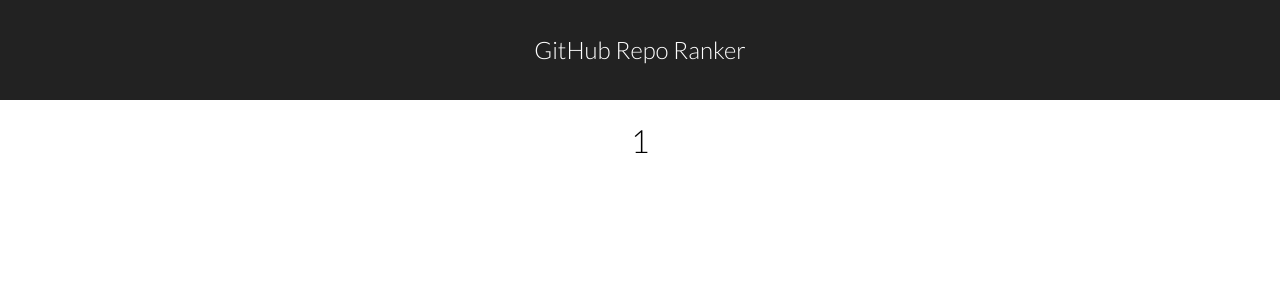
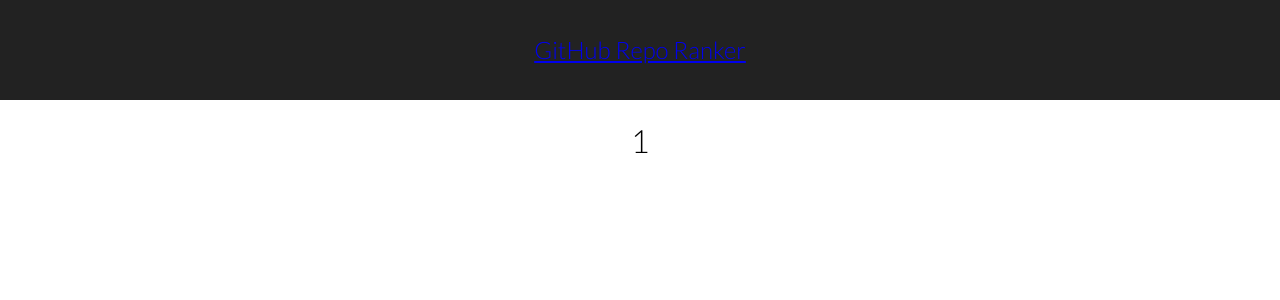
Before and after one commit to jreidgreer/github-ranker, a React app: page /1 in a window 1280 px wide. Shown: the top 300 px of the page. Built offline with nearby package versions, Linux system fonts and the light colour scheme.

Commit message:
Extract Layout into separate component

```diff
--- a/package.json
+++ b/package.json
@@ -37,6 +37,7 @@
     "react": "^16.4.2",
     "react-dev-utils": "^5.0.2",
     "react-dom": "^16.4.2",
+    "react-helmet": "^5.2.0",
     "react-router-dom": "^4.3.1",
     "request": "^2.88.0",
     "request-promise": "^4.2.2",
--- a/public/index.html
+++ b/public/index.html
@@ -4,22 +4,7 @@
     <meta charset="utf-8">
     <meta name="viewport" content="width=device-width, initial-scale=1, shrink-to-fit=no">
     <meta name="theme-color" content="#000000">
-    <!--
-      manifest.json provides metadata used when your web app is added to the
-      homescreen on Android. See https://developers.google.com/web/fundamentals/engage-and-retain/web-app-manifest/
-    -->
-    <link rel="manifest" href="%PUBLIC_URL%/manifest.json">
-    <link rel="shortcut icon" href="%PUBLIC_URL%/favicon.ico">
-    <!--
-      Notice the use of %PUBLIC_URL% in the tags above.
-      It will be replaced with the URL of the `public` folder during the build.
-      Only files inside the `public` folder can be referenced from the HTML.
-
-      Unlike "/favicon.ico" or "favicon.ico", "%PUBLIC_URL%/favicon.ico" will
-      work correctly both with client-side routing and a non-root public URL.
-      Learn how to configure a non-root public URL by running `npm run build`.
-    -->
-    <title>React App</title>
+    <title>GitHub Repo Ranker</title>
   </head>
   <body>
     <noscript>
--- a/src/components/App/App.jsx
+++ b/src/components/App/App.jsx
@@ -1,6 +1,7 @@
 import React, { Component } from 'react';
-import { BrowserRouter as Router, Route } from "react-router-dom";
+import { BrowserRouter as Router, Route } from 'react-router-dom';
 import './App.scss';
+import Layout from '../Layout/Layout';
 import SelectOrganization from '../SelectOrganization/SelectOrganization';
 import ViewRepository from '../ViewRepository/ViewRepository';
 import ViewOrganization from '../ViewOrganization/ViewOrganization';
@@ -9,17 +10,11 @@
   render() {
     return (
       <Router>
-      <div className="App">
-        <header className="App-header">
-          <h1 className="App-title">GitHub Repo Ranker</h1>
-        </header>
-
-        <div className="App-content">
+        <Layout>
           <Route exact path="/" component={SelectOrganization} />
           <Route path="/:org/:repo" component={ViewRepository} />
           <Route exact path="/:org" component={ViewOrganization} />
-        </div>
-      </div>
+        </Layout>
       </Router>
     );
   }
--- /dev/null
+++ b/src/components/Layout/Layout.jsx
@@ -0,0 +1,22 @@
+import React, { Component } from 'react';
+import { Link } from 'react-router-dom';
+import './Layout.scss';
+
+class Layout extends Component {
+  render() {
+    console.log('this.history', this.props.location);
+    return (
+      <div className="App">
+        <header className="App-header">
+          <h1 className="App-title">
+            <Link to="/">GitHub Repo Ranker</Link>
+          </h1>
+        </header>
+
+        {this.props.children}
+      </div>
+    );
+  }
+}
+
+export default Layout;
--- /dev/null
+++ b/src/components/Layout/Layout.scss
@@ -0,0 +1,15 @@
+.App {
+  text-align: center;
+  .App-header {
+    background-color: #222;
+    height: 100px;
+    color: #FFFFFF;
+
+    .App-title {
+      font-size: 1.5em;
+      margin: 0;
+      padding: 0;
+      line-height: 100px;
+    }
+  }
+}
--- a/src/components/Table/Table.jsx
+++ b/src/components/Table/Table.jsx
@@ -1,4 +1,5 @@
 import React, { Component } from 'react';
+import { Link } from 'react-router-dom';
 import './Table.scss';
 import { sortRepos } from '../../utils/table.util';
 
@@ -38,14 +39,15 @@
   }
 
   render() {
+    let data = this.props.data;
+    const { sortBy, direction, sortType } = this.state;
+
     if (!this.props.data || this.props.data.length <= 0) {
       return null;
     }
 
-    let data = this.props.data;
-
-    if (this.state.sortBy) {
-      data = sortRepos(data, this.state.sortBy, this.state.direction, this.state.sortType);
+    if (sortBy) {
+      data = sortRepos(data, sortBy, direction, sortType);
     }
 
     return (
@@ -66,7 +68,18 @@
 
           {this.props.data.map(data => (
             <tr>
-              {this.props.headers.map(header => <td>{data[header.key]}</td>)}
+              {this.props.headers.map(header => {
+
+                // TODO: this makes this less data-agnostic. Decide whether to make
+                // table less generic or redo this section to make configurable.
+                if (header.key === 'name') {
+                  return (
+                    <td><Link to={`/${this.props.org}/${data[header.key]}`}>{data[header.key]}</Link></td>
+                  );
+                }
+
+                return <td>{data[header.key]}</td>;
+              })}
             </tr>
           ))}
         </tbody>
--- a/src/components/ViewOrganization/ViewOrganization.jsx
+++ b/src/components/ViewOrganization/ViewOrganization.jsx
@@ -1,4 +1,5 @@
 import React, { Component } from 'react';
+import { Helmet } from 'react-helmet';
 import './ViewRepository.scss';
 
 import { getRepos } from '../../utils/repository.util';
@@ -22,11 +23,16 @@
   }
 
   render() {
+    const { org } = this.props.match.params;
+
     return (
       <div className="ViewOrganization">
-        <h1>{this.props.match.params.org}</h1>
+        <Helmet>
+          <title>{org} - GitHub Repo Ranker</title>
+        </Helmet>
+        <h1>{org}</h1>
 
-        <Table data={this.state.repos} headers={REPO_HEADERS}/>
+        <Table data={this.state.repos} headers={REPO_HEADERS} org={org} />
       </div>
     );
   }
--- a/src/components/ViewRepository/ViewRepository.jsx
+++ b/src/components/ViewRepository/ViewRepository.jsx
@@ -1,8 +1,18 @@
 import React, { Component } from 'react';
 import { Link } from "react-router-dom";
+import { Helmet } from 'react-helmet';
 import './ViewRepository.scss';
 
 import { getCommits } from '../../utils/repository.util';
+
+// Commit history can lack proper author metadata
+const AuthorMeta = ({ author }) => {
+  if (author) {
+    return <a href={author.html_url} target="_blank">{author.login}</a>;
+  }
+
+  return null;
+}
 
 class ViewRepository extends Component {
   constructor() {
@@ -26,6 +36,11 @@
 
     return (
       <div className="ViewRepository">
+        <Helmet>
+          <title>
+            {this.props.match.params.org} / {this.props.match.params.repo} - GitHub Repo Ranker
+          </title>
+        </Helmet>
         <h1 className="ViewRepository-title">
           <Link to={`/${org}`}>{org}</Link> / {this.props.match.params.repo}
         </h1>
@@ -39,7 +54,7 @@
               <a href={commit.html_url} target="_blank">{commit.commit.message}</a>
               </p>
               <div className="ViewRepository-commit-meta">
-              <a href={commit.author.html_url} target="_blank">{commit.author.login}</a>
+                <AuthorMeta author={commit.author} />
               </div>
             </li>
           ))}
--- a/src/components/ViewRepository/ViewRepository.scss
+++ b/src/components/ViewRepository/ViewRepository.scss
@@ -12,5 +12,11 @@
     margin: 0;
     padding: 0;
     list-style: none;
+
+    .ViewRepository-commit {
+      margin: 0;
+      padding: 0;
+      list-style: none;
+    }
   }
 }
--- a/src/utils/repository.util.js
+++ b/src/utils/repository.util.js
@@ -15,36 +15,23 @@
       'Accept': GITHUB_REQUEST_HEADER
     }
   };
+  let rawData;
   let result = [];
 
   try {
-    result = await rp(options);
+    rawData = await rp(options);
   } catch (e) {
     console.error(e);
     return result;
   }
 
   try {
-    result = JSON.parse(result);
+    result = JSON.parse(rawData);
   } catch (e) {
     console.error('Error parsing result from getRepos ', e);
   }
 
-  // We only need a subset of this data, and it needs to be enhanced
-  return result.map(repo => {
-    const {
-      name,
-      forks,
-      open_issues,
-      watchers
-    } = repo;
-
-    return {
-      name,
-      forks,
-      open_issues
-    }
-  })
+  return result;
 }
 
 /**
```
Also changed, not shown: public/manifest.json (deleted), 2 other files (tests, documents, lock files or other folders).
